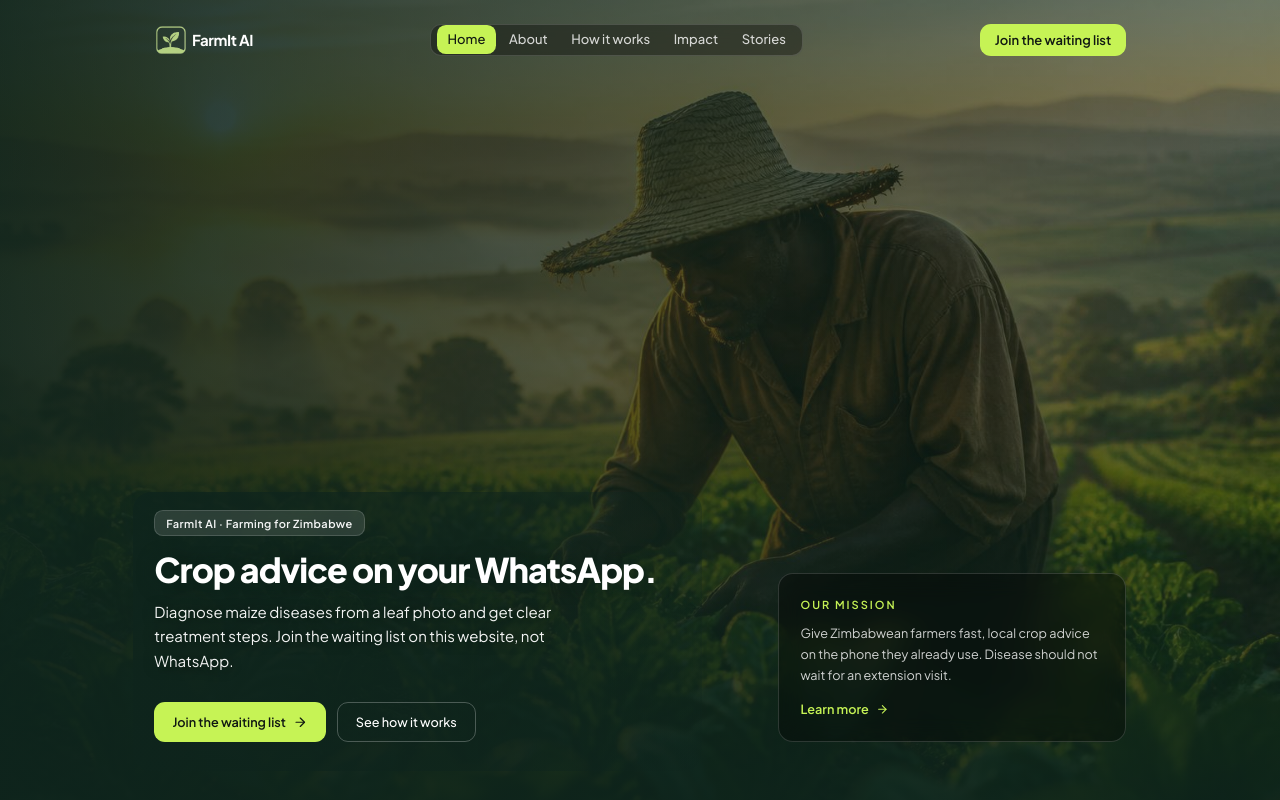
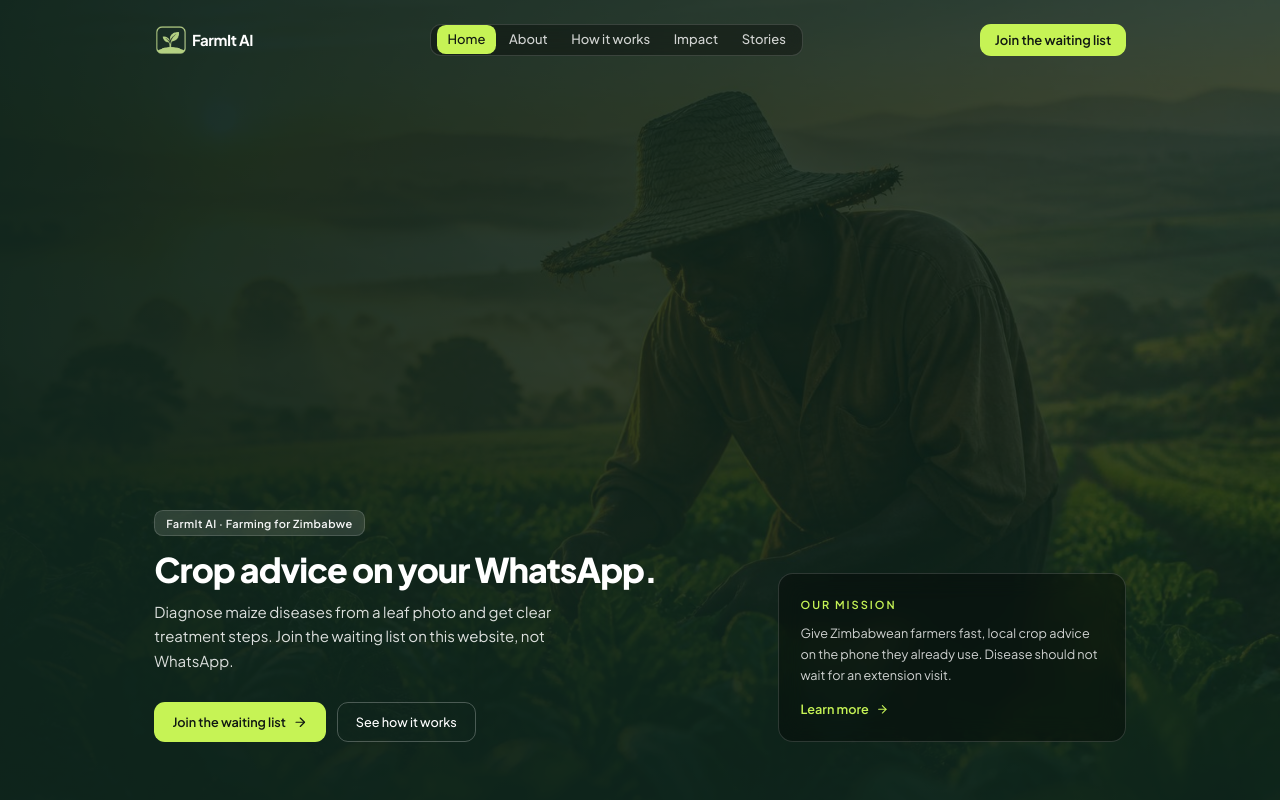
Before and after one commit to KingGodo/farmit-ai, a Next.js app in the folder farmit_website/: page / in a window 1280 px wide. Shown: the top 800 px of the page. Built offline with nearby package versions, Linux system fonts and the light colour scheme.

Commit message:
Darken the hero photo overlay and restore the mission card background.
Co-authored-by: Cursor <cursoragent@cursor.com>

```diff
--- a/farmit_website/app/globals.css
+++ b/farmit_website/app/globals.css
@@ -101,47 +101,18 @@
   @apply mx-auto w-full max-w-6xl px-6 sm:px-8 lg:px-10;
 }
 
-/* Green wash so hero copy stays readable on bright field photos. */
+/* Dark forest overlay over the hero photo so white copy stays readable. */
 .hero-screen-shade {
   display: block;
   position: absolute;
   inset: 0;
   pointer-events: none;
-  background: color-mix(in oklab, var(--forest-deep) 28%, transparent);
-}
-
-.hero-copy-shade {
-  position: absolute;
-  inset: -1.25rem -1.75rem -2rem -1.5rem;
-  border-radius: 1.25rem;
-  pointer-events: none;
-  background: linear-gradient(
-    90deg,
-    color-mix(in oklab, var(--forest-deep) 82%, transparent) 0%,
-    color-mix(in oklab, var(--forest-deep) 58%, transparent) 55%,
-    color-mix(in oklab, var(--forest-deep) 22%, transparent) 100%
-  );
+  background: color-mix(in oklab, var(--forest-deep) 42%, transparent);
 }
 
 @media (min-width: 1024px) {
   .hero-screen-shade {
-    background:
-      color-mix(in oklab, var(--forest-deep) 48%, transparent),
-      linear-gradient(
-        90deg,
-        color-mix(in oklab, var(--forest-deep) 72%, transparent) 0%,
-        color-mix(in oklab, var(--forest) 36%, transparent) 50%,
-        color-mix(in oklab, var(--forest-deep) 30%, transparent) 100%
-      );
-  }
-
-  .hero-copy-shade {
-    background: linear-gradient(
-      90deg,
-      color-mix(in oklab, var(--forest-deep) 88%, transparent) 0%,
-      color-mix(in oklab, var(--forest-deep) 62%, transparent) 60%,
-      color-mix(in oklab, var(--forest-deep) 28%, transparent) 100%
-    );
+    background: color-mix(in oklab, var(--forest-deep) 72%, transparent);
   }
 }
 
--- a/farmit_website/components/landing/sections/hero.tsx
+++ b/farmit_website/components/landing/sections/hero.tsx
@@ -15,23 +15,21 @@ export default function Hero() {
           className="object-cover object-[72%_4%] sm:object-[68%_8%] md:object-[62%_14%] lg:object-[58%_18%]"
           sizes="100vw"
         />
-        <div className="absolute inset-0 bg-gradient-to-r from-forest-deep/92 via-forest-deep/55 to-forest-deep/20" />
-        <div className="absolute inset-0 bg-gradient-to-t from-forest-deep/88 via-forest-deep/30 to-forest-deep/40" />
+        <div className="absolute inset-0 bg-gradient-to-r from-forest-deep/88 via-forest-deep/45 to-transparent" />
+        <div className="absolute inset-0 bg-gradient-to-t from-forest-deep/75 via-transparent to-forest-deep/30" />
         <div className="hero-screen-shade" aria-hidden />
       </div>
 
       <div className="page-container relative flex w-full flex-1 flex-col justify-end pb-10 pt-32 sm:pb-14 sm:pt-36 lg:pb-16">
         <div className="grid items-end gap-8 lg:grid-cols-[minmax(0,1.15fr)_minmax(0,0.85fr)] lg:gap-12">
-          <div className="relative max-w-xl">
-            <div className="hero-copy-shade" aria-hidden />
-            <div className="relative">
+          <div className="max-w-xl">
             <p className="animate-rise inline-flex items-center rounded-md border border-white/15 bg-white/12 px-3 py-1 text-[11px] font-semibold tracking-[0.04em] text-white/95 backdrop-blur-sm">
               FarmIt AI · Farming for Zimbabwe
             </p>
-            <h1 className="animate-rise-delay mt-4 text-[clamp(1.5rem,3.8vw,2.35rem)] font-extrabold leading-[1.12] tracking-[-0.03em] text-white [text-shadow:0_2px_18px_rgba(14,36,28,0.9)]">
+            <h1 className="animate-rise-delay mt-4 text-[clamp(1.5rem,3.8vw,2.35rem)] font-extrabold leading-[1.12] tracking-[-0.03em] text-white">
               Crop advice on your WhatsApp.
             </h1>
-            <p className="animate-rise-delay-2 mt-3 max-w-md text-sm leading-relaxed text-white/95 sm:text-[15px] [text-shadow:0_1px_12px_rgba(14,36,28,0.85)]">
+            <p className="animate-rise-delay-2 mt-3 max-w-md text-sm leading-relaxed text-white/85 sm:text-[15px]">
               Diagnose maize diseases from a leaf photo and get clear treatment
               steps. Join the waiting list on this website, not WhatsApp.
             </p>
@@ -49,7 +47,6 @@ export default function Hero() {
               >
                 See how it works
               </a>
-            </div>
             </div>
           </div>
 
```
